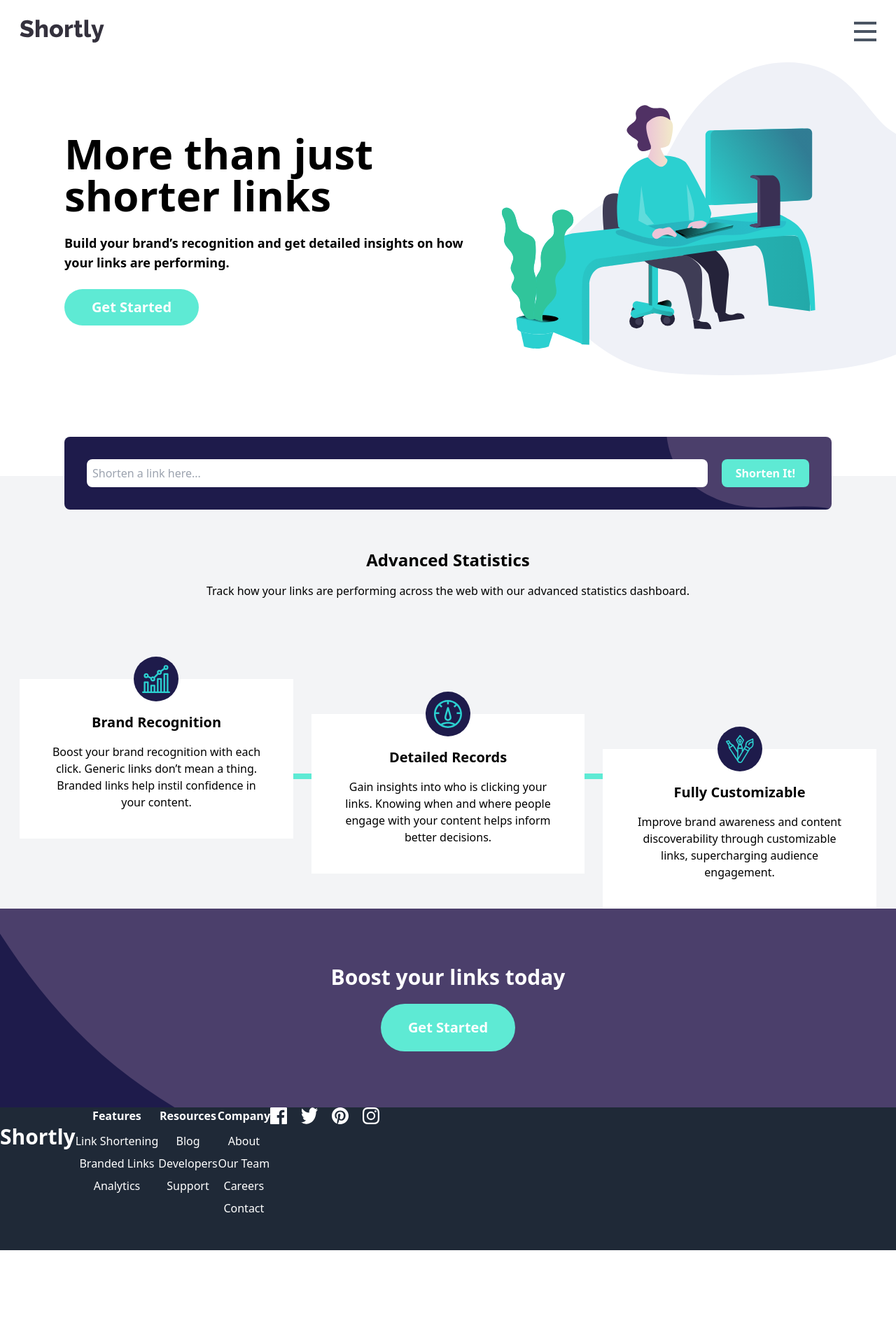
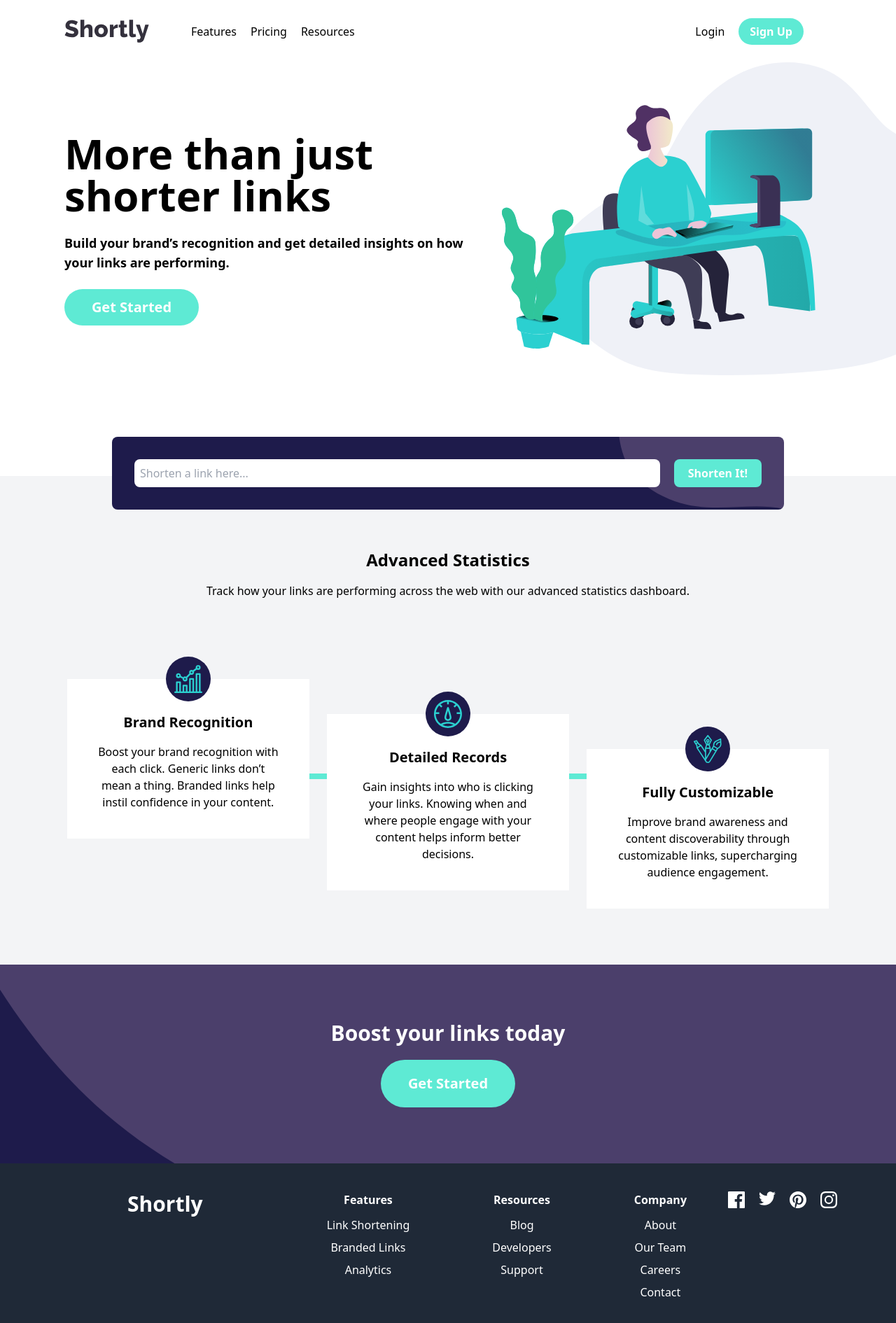
Before and after one commit to velardejm/shorten-url, a Next.js app: page / in a window 1280 px wide. Shown: the top 1890 px of the page at 70% size. Before the commit the page ends 1786 px from the top, so only its background shows below. Built offline with nearby package versions, Linux system fonts and the light colour scheme.

Commit message:
Complete unoptimized responsive styling.

```diff
--- a/components/features/Features.js
+++ b/components/features/Features.js
@@ -5,7 +5,7 @@ import CardContent from "./feature-cards/CardContent";
 
 function Features({ features }) {
   return (
-    <div>
+    <div className="pb-20">
       <CardContent first feature={features[0]} />
       <div className="md:flex">
         {features.map((feature, index) => {
--- a/components/footer/Footer.js
+++ b/components/footer/Footer.js
@@ -2,17 +2,19 @@ import Link from "next/link";
 
 function Footer({ footerLinks }) {
   return (
-    <div className="text-center text-white bg-gray-800 md:flex">
-      <Link className="font-bold text-3xl py-6 block" href="#">Shortly</Link>
+    <div className="text-center text-white bg-gray-800 md:flex justify-between px-16 pt-10">
+      <div className="grow-[2]">
+        <Link className="font-bold text-3xl mb-6 inline-block" href="#">Shortly</Link>
+      </div>
 
       {
         footerLinks.map((links, index) => {
           return (
-            <div className="mb-10" key={index}>
+            <div className="mb-10 grow-[1]" key={index}>
               <h3 className="font-bold mb-3">{links.header}</h3>
               {
                 links.linkDescriptions.map((description, index) => {
-                  return <Link className="block mb-2" href="#" key={index}>{description}</Link>
+                  return <Link className="block mb-2 w-max mx-auto" href="#" key={index}>{description}</Link>
                 })
               }
             </div>
@@ -22,10 +24,10 @@ function Footer({ footerLinks }) {
 
       <div>
         <div className="flex justify-center pb-12">
-          <img className="pr-5" src="/images/icon-facebook.svg" />
-          <img className="pr-5" src="/images/icon-twitter.svg" />
-          <img className="pr-5" src="/images/icon-pinterest.svg" />
-          <img className="pr-5" src="/images/icon-instagram.svg" />
+          <Link className="mr-5" href="#"><img src="/images/icon-facebook.svg" /></Link>
+          <Link className="mr-5" href="#"><img src="/images/icon-twitter.svg" /></Link>
+          <Link className="mr-5" href="#"><img src="/images/icon-pinterest.svg" /></Link>
+          <Link className="mr-5" href="#"><img src="/images/icon-instagram.svg" /></Link>
         </div>
       </div>
     </div>
--- a/components/header/Header.js
+++ b/components/header/Header.js
@@ -1,25 +1,25 @@
 import Link from "next/link";
+import MobileNavigation from "./MobileNavigation";
 import Navigation from "./Navigation";
 
 function Header({ navToggle, isNavOpen }) {
   return (
-    <div>
-      <div className="flex justify-between p-7 flex-center">
+    <div className="flex justify-between p-7 flex-center md:mx-16">
       <Link href="#">
         <img src="/images/logo.svg" />
       </Link>
 
       <button
         onClick={navToggle}
-          className="space-y-2 inline-block hover:cursor-pointer"
+        className="space-y-2 inline-block hover:cursor-pointer md:hidden"
       >
         <div className="w-8 h-1 bg-gray-600"></div>
         <div className="w-8 h-1 bg-gray-600"></div>
         <div className="w-8 h-1 bg-gray-600"></div>
       </button>
-      </div>
 
-      <Navigation isNavOpen={isNavOpen} />
+      <MobileNavigation isNavOpen={isNavOpen} />
+      <Navigation />
     </div>
   );
 }
--- /dev/null
+++ b/components/header/MobileNavigation.js
@@ -0,0 +1,37 @@
+import Link from "next/link";
+
+export default function MobileNavigation({ isNavOpen }) {
+  function navBodyClickHandler(e) {
+    e.stopPropagation();
+  }
+
+  const linkDescriptions = ["Features", "Pricing", "Resources"];
+
+  return (
+    <>
+      <div
+        className={`absolute w-full ${
+          !isNavOpen ? "hidden" : ""
+        } top-20 left-0 md:hidden`}
+        onClick={navBodyClickHandler}
+      >
+        <div className="flex flex-col items-center font-bold text-white bg-indigo-950 px-8 py-10 rounded-lg mx-5 mb-5">
+          {linkDescriptions.map((desc, index) => {
+            return (
+              <Link className="mb-7" href="#" key={index}>
+                {desc}
+              </Link>
+            );
+          })}
+
+          <Link className="py-7 w-full text-center border-t" href="#">
+            Login
+          </Link>
+          <Link className="btn w-full max-w-[300px] text-center" href="#">
+            Sign Up
+          </Link>
+        </div>
+      </div>
+    </>
+  );
+}
--- a/components/header/Navigation.js
+++ b/components/header/Navigation.js
@@ -1,33 +1,19 @@
 import Link from "next/link";
 
-export default function Navigation({ isNavOpen }) {
-  function navBodyClickHandler(e) {
-    e.stopPropagation();
-  }
-
+export default function Navigation() {
   const linkDescriptions = ["Features", "Pricing", "Resources"];
 
   return (
-    <div
-      className={`absolute block w-full ${!isNavOpen ? "hidden" : ""}`}
-      onClick={navBodyClickHandler}
-    >
-      <div className="flex flex-col items-center font-bold text-white bg-indigo-950 px-8 py-10 rounded-lg mx-5 mb-5">
+    <div className="hidden md:flex justify-between items-center grow mx-10">
+      <div className="">
         {linkDescriptions.map((desc, index) => {
-          return (
-            <Link className="mb-7" href="#" key={index}>
-              {desc}
-            </Link>
-          );
+          return <Link href="#" className="ml-5" key={index}>{desc}</Link>;
         })}
+      </div>
 
-        <Link className="py-7 w-full text-center border-t" href="#">
-          Login
-        </Link>
-        <Link className="btn w-full text-center" href="#">
-          Sign Up
-        </Link>
-
+      <div className="">
+        <Link href="#">Login</Link>
+        <Link href="#" className="btn px-4 ml-5">Sign Up</Link>
       </div>
     </div>
   );
--- a/pages/index.js
+++ b/pages/index.js
@@ -24,7 +24,7 @@ export default function Home({ features, footerLinks }) {
     <div onClick={bodyClickHandler} className="">
       <Header navToggle={navToggle} isNavOpen={isNavOpen} />
       <Banner />
-      <div className="bg-gray-100 px-7">
+      <div className="bg-gray-100 px-7 md:px-24">
         <ShortenLink />
         <Features features={features} />
       </div>
```
Lines whose indentation alone changed are shown as unchanged.
